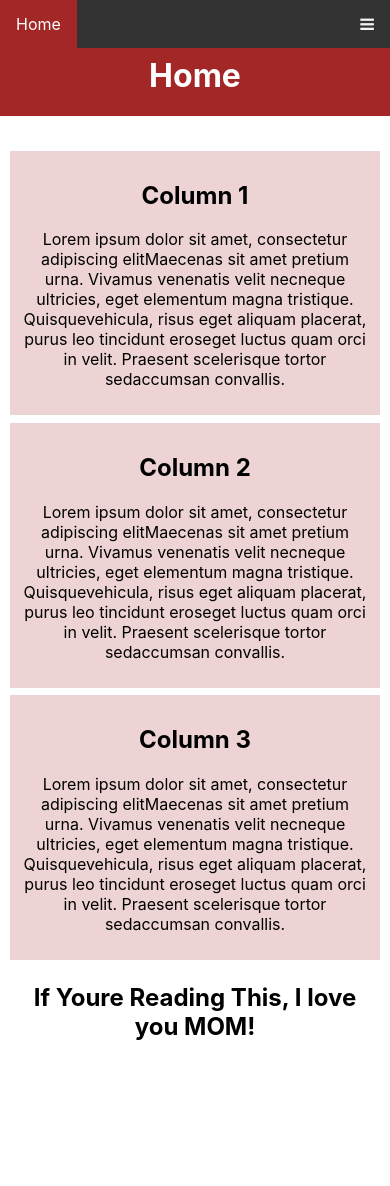
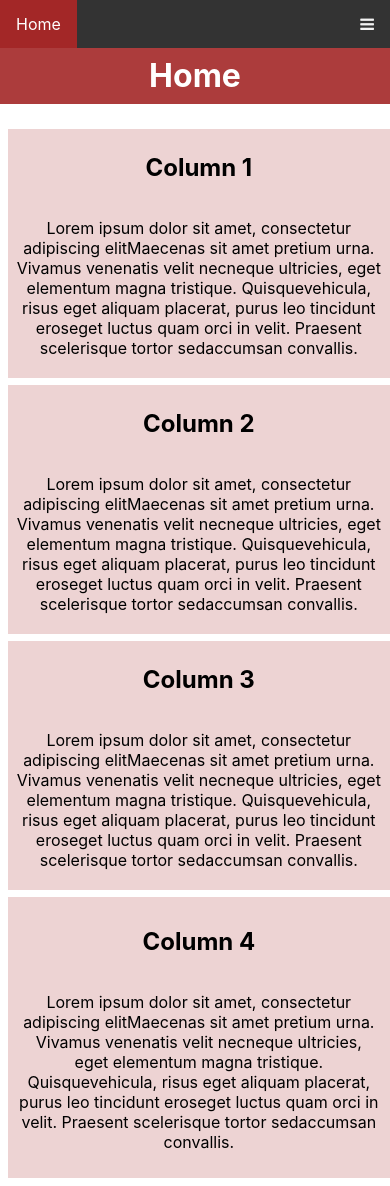
Before and after one commit to leoy94/react-amplify-portfolio, a React (Create React App) app: page / in a window 390 px wide. Before the commit the page ends 1071 px from the top, so only its background shows below. Built offline with nearby package versions, Linux system fonts and the light colour scheme.

Commit message:
added responsive css for 1200, 900, & 600px screens

```diff
--- a/src/components/Body/body.css
+++ b/src/components/Body/body.css
@@ -10,7 +10,7 @@ body {
 }
 
 h1 {
-  height: 8vh;
+  height: 100%;
   text-align: center;
   padding: 1vh;
   background-size: cover;
@@ -18,15 +18,22 @@ h1 {
 
 .row {
   display: flex;
+  flex-direction: row;
   justify-content: center;
+  align-items: center;
+  flex-wrap: wrap;
+  margin: 1%;
   /* align-items: stretch; */
 }
 
 /* Create three unequal columns that floats next to each other */
 .column {
-  float: left;
-  width: 33.33%;
-  padding: 10px;
+  display:flex;
+  flex-direction: column;
+
+  width: 23%;
+  /* height: 80%; */
+  padding: 1% 1% 1% 1%;
 }
 
 /* Left and right column */
@@ -35,9 +42,9 @@ h1 {
 } */
 
 /* Middle column */
-.column.middle {
-  width: 100%;
-}
+/* .column.middle {
+  /* width: 100%;
+} */
 
 /* Clear floats after the columns */
 .row:after {
@@ -47,6 +54,55 @@ h1 {
 }
 
 /* Responsive layout - makes the three columns stack on top of each other instead of next to each other */
+@media screen and (max-width: 1200px) {
+  .row {
+    flex-direction: row;
+    justify-content: center;
+  }
+  .column {
+    display:flex;
+    flex-direction: column;
+
+    width: 31%;
+    /* height: 80%; */
+    padding: 1%;
+  }
+
+  .column:last-child
+  {
+    display:flex;
+    flex-direction: column;
+    flex-grow: 3;
+    /* height: 80%; */
+    padding: 10px;
+    margin: 0;
+  }
+}
+
+@media screen and (max-width: 900px) {
+  .row {
+    flex-direction: row;
+    justify-content: center;
+  }
+  .column {
+    display:flex;
+    flex-direction: column;
+
+    width: 48%;
+    padding: 1%;
+  }
+
+  .column:last-child
+  {
+    display:flex;
+    flex-direction: column;
+    flex-grow: 3;
+    /* height: 80%; */
+    padding: 10px;
+    margin: 0;
+  }
+}
+
 @media screen and (max-width: 600px) {
   /* .column.side,
   .column.middle {
--- a/src/components/Body/body.jsx
+++ b/src/components/Body/body.jsx
@@ -6,7 +6,7 @@ class Body extends Component {
   state = {
     currenttab: this.props.currenttab,
     rows: [],
-    columns: [{id:1, text:""},{id:2, text:""},{id:3, text:""}],
+    columns: [{id:1, text:""},{id:2, text:""},{id:3, text:""},{id:4, text:""}],
     columnsperrow: 3
   };
 
@@ -24,10 +24,10 @@ class Body extends Component {
 
     }
     if(currenttab=="Home"){
-    return <h1 style={{backgroundColor: '#a32727', color: 'white', marginTop: '0'}}>{currenttab}</h1>
+    return <h1 style={{backgroundColor: 'rgb(163,39,39, 0.90)', color: 'white', marginTop: '0'}}>{currenttab}</h1>
     }
     else{
-      return <h1 style={{color: 'white', marginTop: '0', backgroundImage: `url(${homeHeader})`, backgroundRepeat: 'no-repeat', backgroundSize: 'cover'}}>{currenttab}</h1>
+      return <h1 style={{backgroundColor: 'rgb(51,51,51, 0.90)',color: 'white', marginTop: '0',backgroundRepeat: 'no-repeat', backgroundSize: 'cover'}}>{currenttab}</h1> //backgroundImage: `url(${homeHeader})`
     }
   }
 
@@ -59,16 +59,9 @@ class Body extends Component {
 
   renderRows = () => {
     return(
-      <div className="row">
-        <div className="column middle">
-          {/* <h2>Main Content</h2> */}
-
-          <div className="row">
-          {this.renderColumns()}
-          </div>
-          <h2>If Youre Reading This, I love you MOM!</h2>
-        </div>
-      </div>
+              <div className="row">
+                  {this.renderColumns()}
+              </div>
     );
   }
 
```
